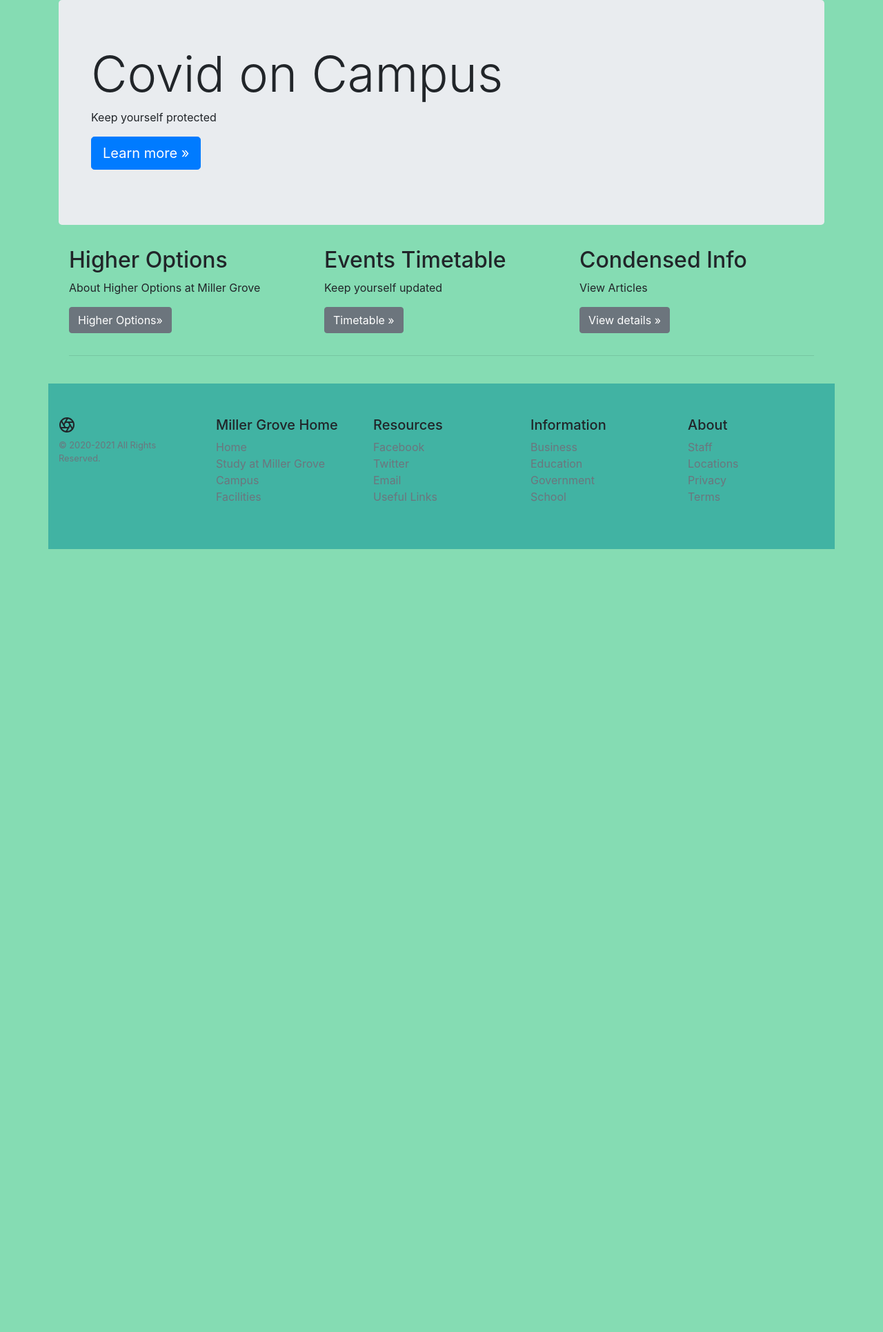
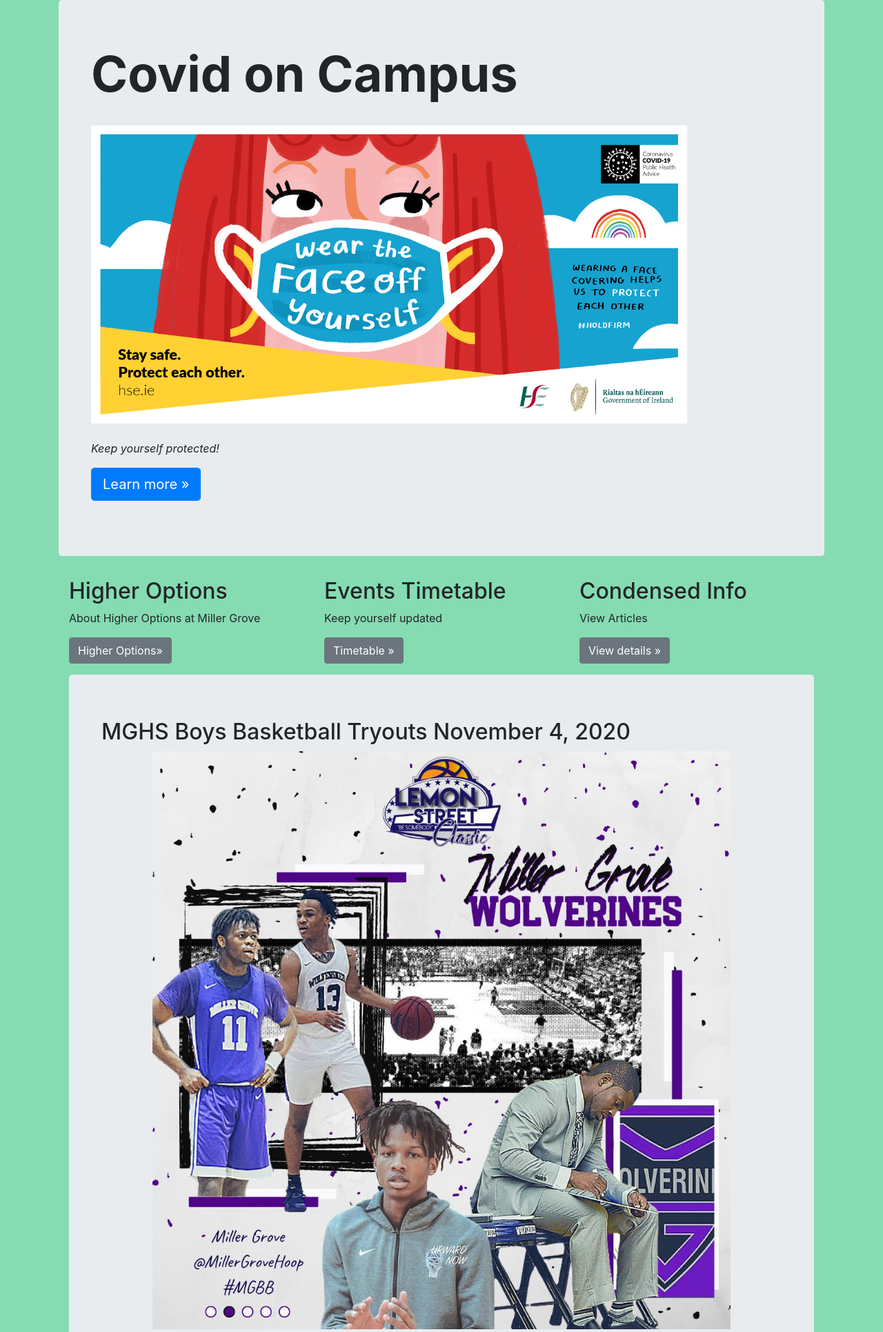
Before and after one commit to oleg-glingeanu/django-project, a Django app: page /articles/news/ in a window 1280 px wide. Shown: the part 56-1987 px from the top of the page at 69% size. Before the commit the page ends 852 px from the top, so only its background shows below. Run offline with Django 3.2, Linux system fonts and the light colour scheme; some libraries are stand-ins or nearby versions.

Commit message:
More images, articles, comments, layout touch-up, news page addition and final changes

```diff
--- a/templates/news_page.html
+++ b/templates/news_page.html
@@ -4,8 +4,15 @@
 {% block content %}
 <div class="jumbotron">
   <div class="container">
-    <h1 class="display-3">Covid on Campus</h1>
-    <p>Keep yourself protected</p>
+    <h1 style="font-weight: bold" class="display-3">Covid on Campus</h1>
+    <br>
+    <img src="{% static '/images/wear_mask.jpg'%}" style="
+    display: block;
+    margin-left: 0;
+    margin-right: auto;
+    width: 85%;">
+    <br>
+    <p style="font-style: italic">Keep yourself protected!</p>
     <p><a class="btn btn-primary btn-lg" href="{% url 'covid_page' %}" role="button">Learn more »</a></p>
   </div>
 </div>
@@ -29,6 +36,30 @@
     </div>
   </div>
 
+  <div class="jumbotron">
+    <div class="container">
+      <h2>MGHS Boys Basketball Tryouts November 4, 2020</h2>
+      <img src="{% static '/images/mghsbb.jpeg'%}" style="
+display: block;
+margin-left: auto;
+margin-right: auto;
+width: 85%;">
+      <br>
+      <p>Good afternoon Miller Grove Student-Athletes and Parents,
+        It’s that time of year again! Boys’ basketball tryouts will be Wednesday, November 4, 2020 from 5:15pm –
+        7:15pm. Students are to report at 5:00pm for check-in each day. Tryouts will be held that Wednesday, Thursday,
+        and Friday in the gym for both varsity and junior varsity athletes.
+        Athletes must be dressed for tryouts, NO locker room usage/ access. Everyone must have a mask to enter and
+        bring their own water bottle and temperature will be taken at the door. No spectators are allowed in the gym,
+        only athletes that’s trying out will be allowed. <br>All students MUST have these 5 REQUIRED forms completed and
+        filled out before they can enter the gym for tryouts.
+        <br>Athletic Physical
+        <br>Return Participation Form
+        <br>Cardiac Arrest Form
+        <br>Concussion Form
+        <br>Emergency Medical Card </p>
+    </div>
+  </div>
   <hr>
 
 </div> <!-- /container -->
```
Also changed, not shown: db.sqlite3, static/images/mghsbb.jpeg (added), static/images/wear_mask.jpg (added).
